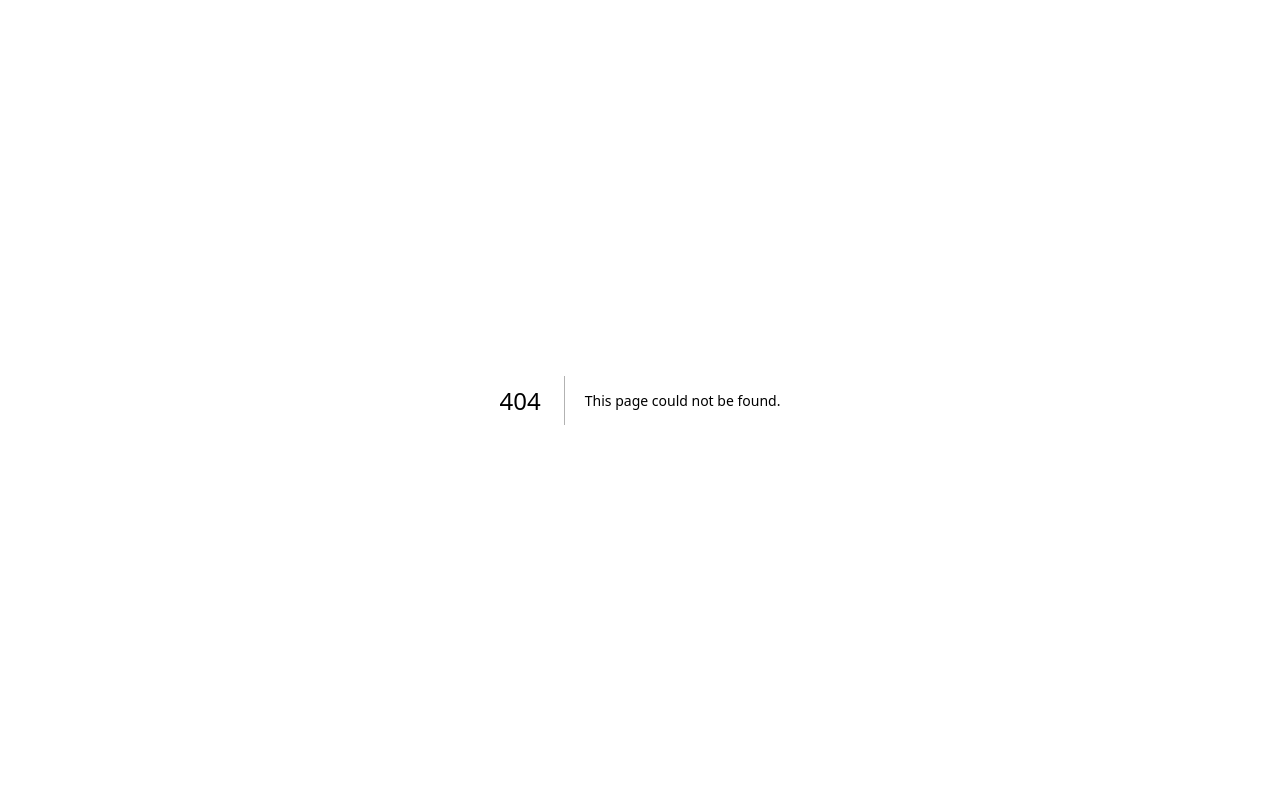
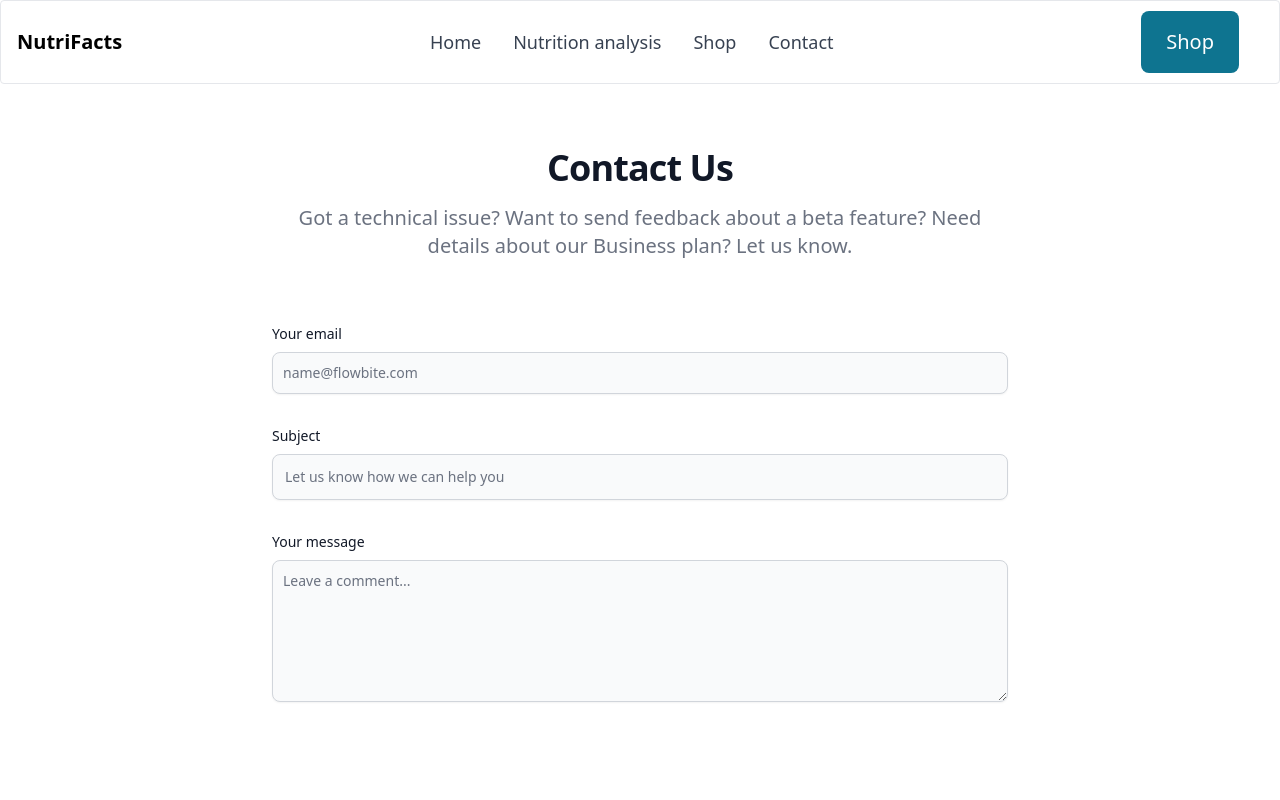
Before and after one commit to badkamyk/NutriFacts, a Next.js app: page /contact in a window 1280 px wide. Before the commit this address had no page. Shown: the top 800 px of the page. Built offline with nearby package versions, Linux system fonts and the light colour scheme.

Commit message:
add contact page

```diff
--- /dev/null
+++ b/app/(product-related)/contact/page.tsx
@@ -0,0 +1,42 @@
+export default function Contact() {
+    return (
+        <section className="bg-white dark:bg-gray-900">
+            <div className="py-8 lg:py-16 px-4 mx-auto max-w-screen-md">
+                <h2 className="mb-4 text-4xl tracking-tight font-extrabold text-center text-gray-900 dark:text-white">Contact
+                    Us</h2>
+                <p className="mb-8 lg:mb-16 font-light text-center text-gray-500 dark:text-gray-400 sm:text-xl">Got a
+                    technical issue? Want to send feedback about a beta feature? Need details about our Business plan?
+                    Let us know.</p>
+                <form action="#" className="space-y-8">
+                    <div>
+                        <label htmlFor="email"
+                               className="block mb-2 text-sm font-medium text-gray-900 dark:text-gray-300">Your
+                            email</label>
+                        <input type="email" id="email"
+                               className="shadow-sm bg-gray-50 border border-gray-300 text-gray-900 text-sm rounded-lg focus:ring-primary-500 focus:border-primary-500 block w-full p-2.5 dark:bg-gray-700 dark:border-gray-600 dark:placeholder-gray-400 dark:text-white dark:focus:ring-primary-500 dark:focus:border-primary-500 dark:shadow-sm-light"
+                               placeholder="name@flowbite.com" required/>
+                    </div>
+                    <div>
+                        <label htmlFor="subject"
+                               className="block mb-2 text-sm font-medium text-gray-900 dark:text-gray-300">Subject</label>
+                        <input type="text" id="subject"
+                               className="block p-3 w-full text-sm text-gray-900 bg-gray-50 rounded-lg border border-gray-300 shadow-sm focus:ring-primary-500 focus:border-primary-500 dark:bg-gray-700 dark:border-gray-600 dark:placeholder-gray-400 dark:text-white dark:focus:ring-primary-500 dark:focus:border-primary-500 dark:shadow-sm-light"
+                               placeholder="Let us know how we can help you" required/>
+                    </div>
+                    <div className="sm:col-span-2">
+                        <label htmlFor="message"
+                               className="block mb-2 text-sm font-medium text-gray-900 dark:text-gray-400">Your
+                            message</label>
+                        <textarea id="message" rows={6}
+                                  className="block p-2.5 w-full text-sm text-gray-900 bg-gray-50 rounded-lg shadow-sm border border-gray-300 focus:ring-primary-500 focus:border-primary-500 dark:bg-gray-700 dark:border-gray-600 dark:placeholder-gray-400 dark:text-white dark:focus:ring-primary-500 dark:focus:border-primary-500"
+                                  placeholder="Leave a comment..."></textarea>
+                    </div>
+                    <button type="submit"
+                            className="py-3 px-5 text-sm font-medium text-center text-white rounded-lg bg-primary-700 sm:w-fit hover:bg-primary-800 focus:ring-4 focus:outline-none focus:ring-primary-300 dark:bg-primary-600 dark:hover:bg-primary-700 dark:focus:ring-primary-800">Send
+                        message
+                    </button>
+                </form>
+            </div>
+        </section>
+    )
+}
--- a/components/Nav.tsx
+++ b/components/Nav.tsx
@@ -46,12 +46,12 @@
                 </Navbar.Link> */}
                 <Navbar.Link
                     className={"lg:text-md xl:text-lg 2xl:text-xl"}
-                    href="/navbars">
+                    href="/shop">
                     Shop
                 </Navbar.Link>
                 <Navbar.Link
                     className={"lg:text-md xl:text-lg 2xl:text-xl"}
-                    href="/navbars">
+                    href="/contact">
                     Contact
                 </Navbar.Link>
             </Navbar.Collapse>
```
